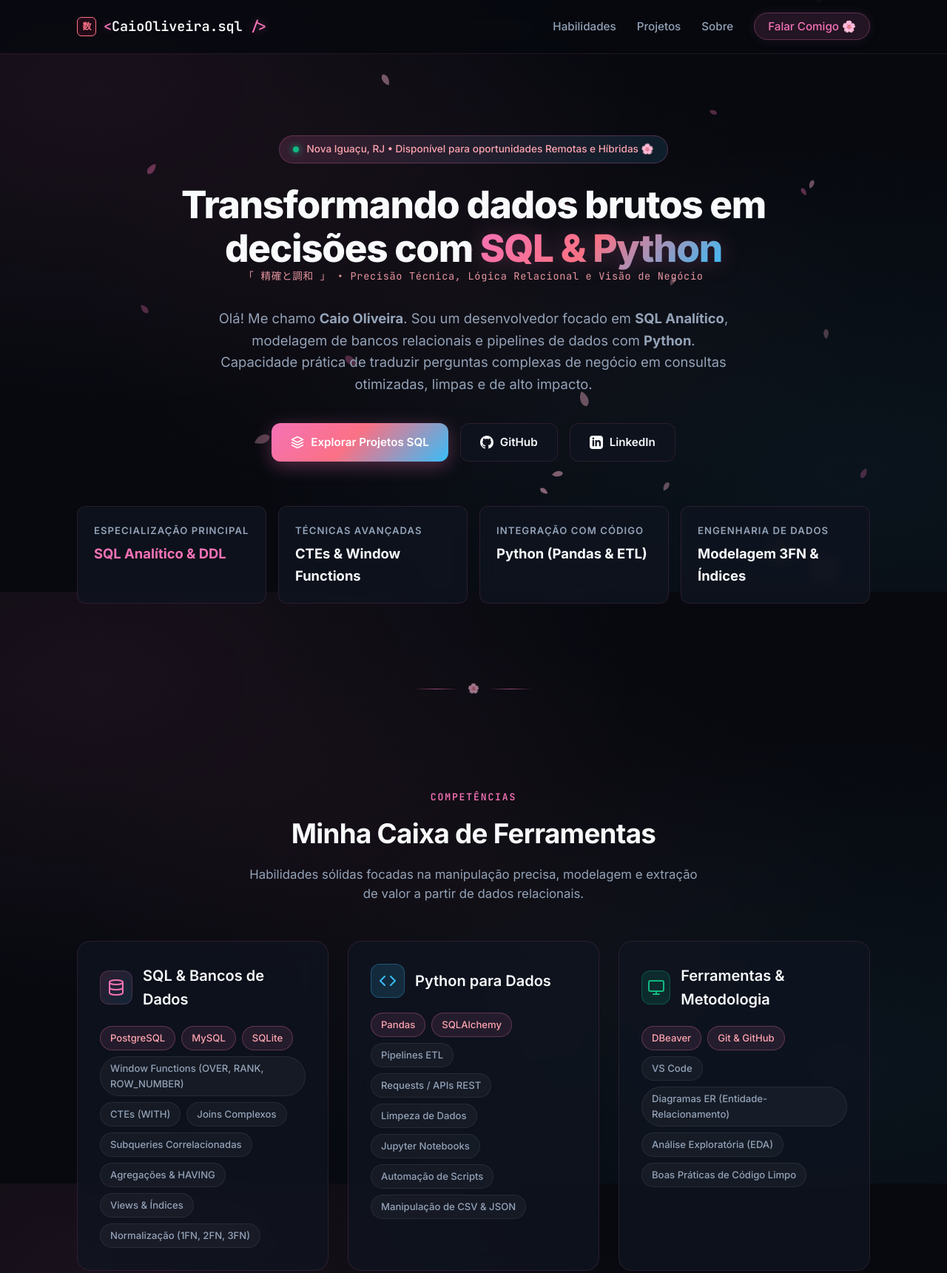
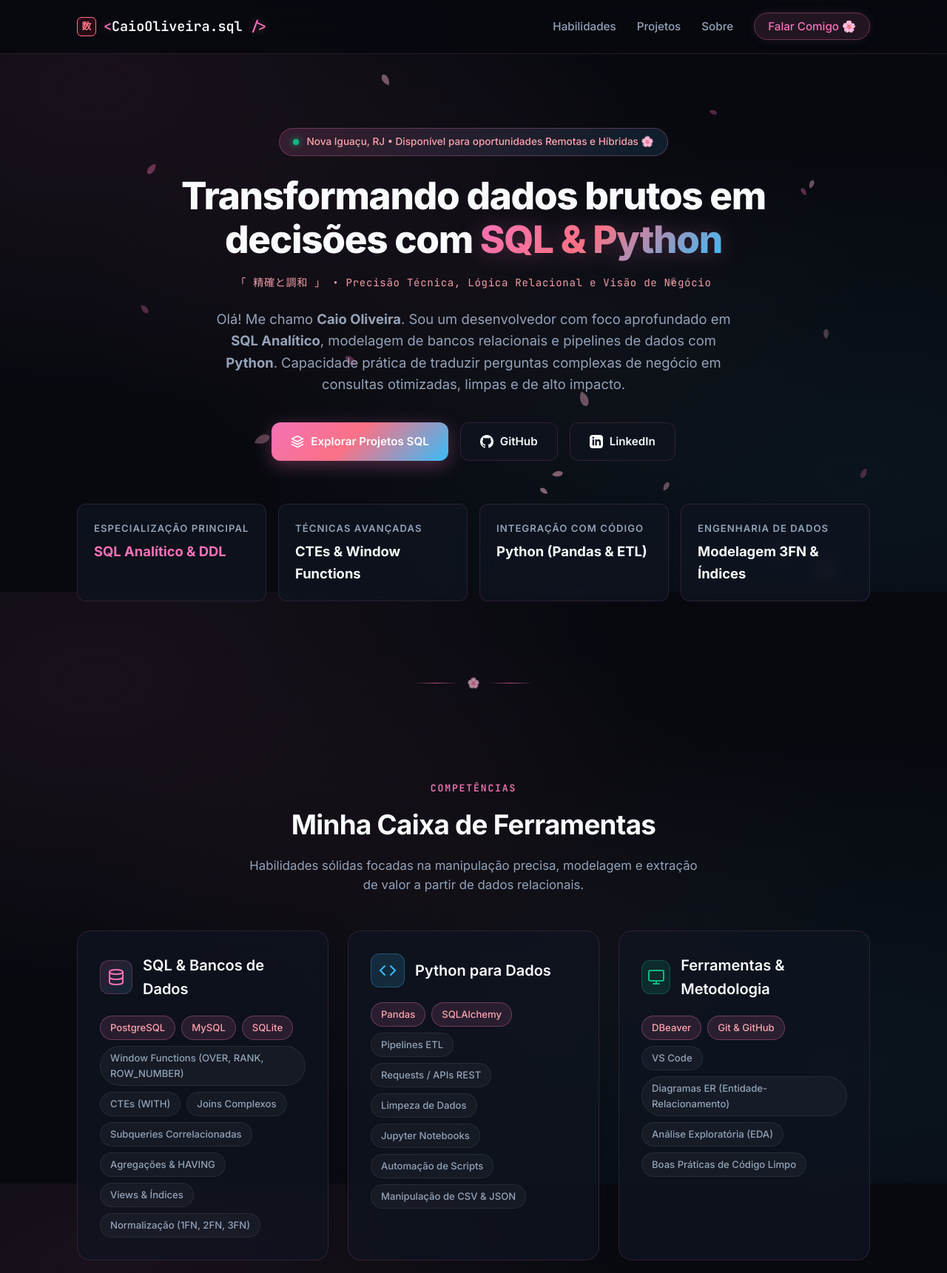
Before and after one commit to Caio-Oliveira-50/Caio-Oliveira-50.github.io, a plain HTML site: page index.html in a window 1280 px wide. Shown: the top 1721 px of the page at 74% size. Drawn offline with Linux system fonts and the light colour scheme.

Commit message:
Add files via upload

```diff
--- a/index.html
+++ b/index.html
@@ -50,7 +50,7 @@
         <p class="hero-motto">「 精確と調和 」 • Precisão Técnica, Lógica Relacional e Visão de Negócio</p>
 
         <p class="hero-description">
-          Olá! Me chamo <strong>Caio Oliveira</strong>. Sou um desenvolvedor focado em
+          Olá! Me chamo <strong>Caio Oliveira</strong>. Sou um desenvolvedor com foco aprofundado em
           <strong>SQL Analítico</strong>, modelagem de bancos relacionais e pipelines de dados com <strong>Python</strong>.
           Capacidade prática de traduzir perguntas complexas de negócio em consultas otimizadas, limpas e de alto impacto.
         </p>
--- a/script.js
+++ b/script.js
@@ -66,7 +66,6 @@ document.addEventListener('DOMContentLoaded', () => {
   const canvas = document.getElementById('sakura-canvas');
   if (!canvas) return;
 
-  // Verifica preferência do usuário por redução de movimento
   if (window.matchMedia('(prefers-reduced-motion: reduce)').matches) {
     return;
   }
@@ -80,7 +79,6 @@ document.addEventListener('DOMContentLoaded', () => {
     height = canvas.height = window.innerHeight;
   });
 
-  // Quantidade discreta para manter performance e elegância sem distrair
   const TOTAL_PETALS = Math.min(25, Math.floor(window.innerWidth / 50));
   const petals = [];
 
@@ -92,14 +90,13 @@ document.addEventListener('DOMContentLoaded', () => {
     reset(initial = false) {
       this.x = Math.random() * width;
       this.y = initial ? Math.random() * height : -20;
-      this.size = Math.random() * 8 + 7; // 7px a 15px
-      this.speedY = Math.random() * 0.9 + 0.5; // queda suave
-      this.speedX = Math.random() * 0.8 + 0.3; // brisa lateral
+      this.size = Math.random() * 8 + 7;
+      this.speedY = Math.random() * 0.9 + 0.5;
+      this.speedX = Math.random() * 0.8 + 0.3;
       this.rotation = Math.random() * Math.PI * 2;
       this.rotationSpeed = (Math.random() - 0.5) * 0.02;
       this.oscillationSpeed = Math.random() * 0.02 + 0.01;
       this.oscillationPhase = Math.random() * Math.PI * 2;
-      // Variações de rosa claro translúcido
       this.color = Math.random() > 0.4
         ? 'rgba(251, 182, 206, ' + (Math.random() * 0.35 + 0.3) + ')'
         : 'rgba(244, 114, 182, ' + (Math.random() * 0.3 + 0.25) + ')';
@@ -111,7 +108,6 @@ document.addEventListener('DOMContentLoaded', () => {
       this.x += this.speedX + Math.sin(this.oscillationPhase) * 0.6;
       this.rotation += this.rotationSpeed;
 
-      // Se sair da tela, reinicia no topo
       if (this.y > height + 20 || this.x > width + 20) {
         this.reset();
       }
@@ -124,7 +120,6 @@ document.addEventListener('DOMContentLoaded', () => {
 
       ctx.fillStyle = this.color;
       ctx.beginPath();
-      // Desenho suave da pétala de cerejeira
       ctx.moveTo(0, -this.size / 2);
       ctx.bezierCurveTo(this.size / 2, -this.size / 3, this.size / 2, this.size / 2, 0, this.size);
       ctx.bezierCurveTo(-this.size / 2, this.size / 2, -this.size / 2, -this.size / 3, 0, -this.size / 2);
@@ -155,7 +150,6 @@ document.addEventListener('DOMContentLoaded', () => {
 
   render();
 
-  // Pausa a animação quando a aba não estiver visível para economizar bateria/processamento
   document.addEventListener('visibilitychange', () => {
     if (document.hidden) {
       isRunning = false;
--- a/styles.css
+++ b/styles.css
@@ -10,7 +10,7 @@
   --bg-card: rgba(15, 20, 32, 0.75);
   --bg-card-hover: rgba(24, 30, 48, 0.85);
   --bg-code: #05070c;
-  --border-color: rgba(244, 114, 182, 0.12);
+  --border-color: rgba(244, 114, 182, 0.15);
   --border-subtle: rgba(255, 255, 255, 0.07);
   --border-focus: #f472b6;
 
@@ -59,7 +59,6 @@ body {
   line-height: 1.6;
   overflow-x: hidden;
   position: relative;
-  /* Fundo atmosférico sutil: gradientes radiais que simulam um céu noturno com florescer distante */
   background-image:
     radial-gradient(at 10% 15%, rgba(244, 114, 182, 0.08) 0px, transparent 45%),
     radial-gradient(at 90% 80%, rgba(56, 189, 248, 0.06) 0px, transparent 50%),
@@ -96,7 +95,7 @@ body {
   z-index: 100;
   backdrop-filter: blur(16px);
   -webkit-backdrop-filter: blur(16px);
-  background-color: rgba(7, 9, 15, 0.82);
+  background-color: rgba(7, 9, 15, 0.85);
   border-bottom: 1px solid var(--border-color);
 }
 
@@ -123,11 +122,6 @@ body {
   text-shadow: 0 0 12px rgba(244, 114, 182, 0.4);
 }
 
-.logo-icon {
-  font-size: 1.1rem;
-  filter: drop-shadow(0 0 6px rgba(244, 114, 182, 0.5));
-}
-
 .nav-links {
   display: flex;
   list-style: none;
@@ -149,7 +143,7 @@ body {
 .nav-cta {
   background: rgba(244, 114, 182, 0.12);
   color: var(--sakura-pink) !important;
-  border: 1px solid rgba(244, 114, 182, 0.3);
+  border: 1px solid rgba(244, 114, 182, 0.35);
   padding: 8px 18px;
   border-radius: 9999px;
   box-shadow: 0 0 15px rgba(244, 114, 182, 0.1);
@@ -174,18 +168,17 @@ body {
   border-radius: 6px;
   color: var(--sakura-rose);
   font-family: serif;
-  font-size: 0.75rem;
+  font-size: 0.8rem;
   font-weight: 700;
   line-height: 1;
-  letter-spacing: -1px;
-  background: rgba(225, 29, 72, 0.08);
-  box-shadow: inset 0 0 6px rgba(225, 29, 72, 0.2);
+  background: rgba(225, 29, 72, 0.1);
+  box-shadow: inset 0 0 6px rgba(225, 29, 72, 0.25);
   user-select: none;
 }
 
 /* Hero Section */
 .hero {
-  padding: 110px 0 85px;
+  padding: 100px 0 80px;
   display: flex;
   flex-direction: column;
   align-items: center;
@@ -200,11 +193,11 @@ body {
   padding: 7px 18px;
   border-radius: 9999px;
   background: var(--gradient-badge);
-  border: 1px solid rgba(244, 114, 182, 0.25);
+  border: 1px solid rgba(244, 114, 182, 0.3);
   font-size: 0.85rem;
   color: var(--sakura-blush);
   font-weight: 500;
-  margin-bottom: 26px;
+  margin-bottom: 24px;
   backdrop-filter: blur(8px);
 }
 
@@ -220,7 +213,7 @@ body {
   font-size: 3.2rem;
   font-weight: 800;
   line-height: 1.15;
-  margin-bottom: 22px;
+  margin-bottom: 18px;
   letter-spacing: -0.025em;
   max-width: 900px;
 }
@@ -232,22 +225,21 @@ body {
   filter: drop-shadow(0 2px 14px rgba(244, 114, 182, 0.25));
 }
 
+.hero-motto {
+  font-family: var(--font-mono);
+  font-size: 0.88rem;
+  color: var(--sakura-blush);
+  margin-bottom: 24px;
+  letter-spacing: 0.05em;
+  opacity: 0.95;
+}
+
 .hero-description {
   max-width: 700px;
   font-size: 1.15rem;
   color: var(--text-muted);
-  margin-bottom: 38px;
+  margin-bottom: 36px;
   font-weight: 400;
-}
-
-.hero-motto {
-  font-family: var(--font-mono);
-  font-size: 0.85rem;
-  color: var(--sakura-blush);
-  margin-top: -24px;
-  margin-bottom: 32px;
-  letter-spacing: 0.05em;
-  opacity: 0.9;
 }
 
 .hero-actions {
@@ -255,7 +247,7 @@ body {
   gap: 16px;
   flex-wrap: wrap;
   justify-content: center;
-  margin-bottom: 50px;
+  margin-bottom: 48px;
 }
 
 .btn {
@@ -318,7 +310,7 @@ body {
 }
 
 .metric-card:hover {
-  border-color: rgba(244, 114, 182, 0.35);
+  border-color: rgba(244, 114, 182, 0.4);
   transform: translateY(-2px);
   box-shadow: 0 8px 24px rgba(0, 0, 0, 0.25);
 }
@@ -345,7 +337,7 @@ body {
   justify-content: center;
   gap: 12px;
   margin: 20px auto 40px;
-  opacity: 0.6;
+  opacity: 0.7;
 }
 
 .zen-line {
@@ -356,17 +348,17 @@ body {
 
 .zen-dot {
   color: var(--sakura-pink);
-  font-size: 0.8rem;
+  font-size: 0.85rem;
 }
 
 /* Seções Gerais */
 .section {
-  padding: 85px 0;
+  padding: 80px 0;
   position: relative;
 }
 
 .section-header {
-  margin-bottom: 50px;
+  margin-bottom: 48px;
   text-align: center;
 }
 
@@ -434,7 +426,7 @@ body {
   background: var(--gradient-badge);
   color: var(--sakura-pink);
   font-size: 1.3rem;
-  border: 1px solid rgba(244, 114, 182, 0.2);
+  border: 1px solid rgba(244, 114, 182, 0.25);
 }
 
 .skill-card-title {
@@ -460,8 +452,8 @@ body {
 }
 
 .tag.highlight {
-  background: rgba(244, 114, 182, 0.1);
-  border-color: rgba(244, 114, 182, 0.3);
+  background: rgba(244, 114, 182, 0.12);
+  border-color: rgba(244, 114, 182, 0.35);
   color: var(--sakura-blush);
 }
 
@@ -474,7 +466,7 @@ body {
 .projects-list {
   display: flex;
   flex-direction: column;
-  gap: 42px;
+  gap: 40px;
 }
 
 .project-card {
@@ -506,7 +498,7 @@ body {
   font-size: 0.75rem;
   color: var(--sakura-pink);
   background: rgba(244, 114, 182, 0.12);
-  border: 1px solid rgba(244, 114, 182, 0.3);
+  border: 1px solid rgba(244, 114, 182, 0.35);
   padding: 4px 12px;
   border-radius: 9999px;
   margin-bottom: 10px;
@@ -547,10 +539,10 @@ body {
 }
 
 .project-link-btn:hover {
-  background: rgba(244, 114, 182, 0.12);
+  background: rgba(244, 114, 182, 0.15);
   border-color: var(--sakura-pink);
   color: #fff;
-  box-shadow: 0 0 14px rgba(244, 114, 182, 0.2);
+  box-shadow: 0 0 14px rgba(244, 114, 182, 0.25);
 }
 
 /* Abas Interativas dos Projetos */
@@ -675,7 +667,7 @@ body {
 }
 
 .copy-btn:hover {
-  background: rgba(244, 114, 182, 0.12);
+  background: rgba(244, 114, 182, 0.15);
   color: var(--sakura-blush);
   border-color: var(--sakura-pink);
 }
```
